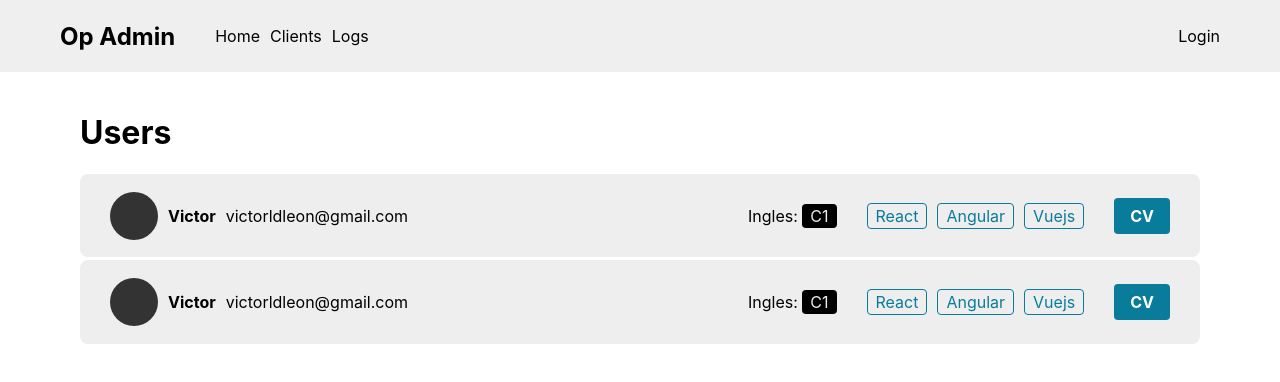
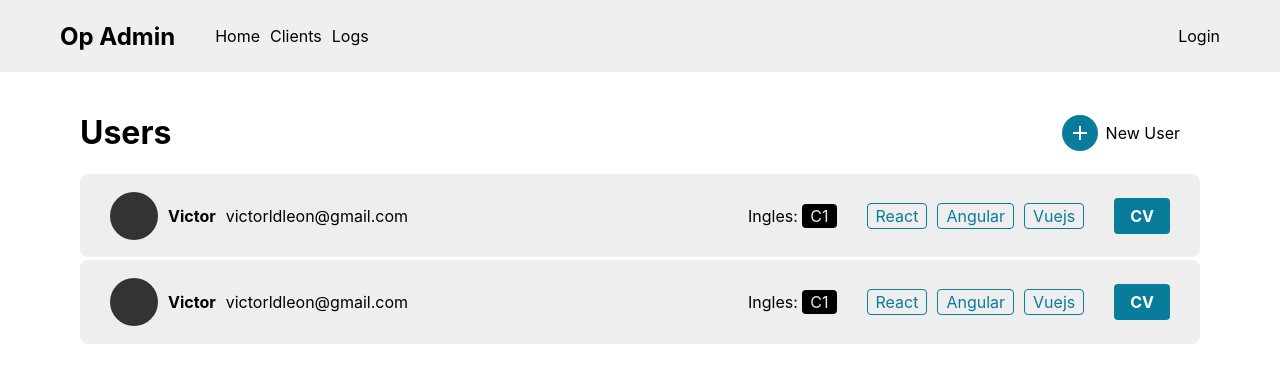
Before and after one commit to victorldleon/operations-admin, a React (Create React App) app: page / in a window 1280 px wide. Shown: the top 382 px of the page. Built offline with nearby package versions, Linux system fonts and the light colour scheme.

Commit message:
adds new user button

```diff
--- a/src/pages/Users/Users.css
+++ b/src/pages/Users/Users.css
@@ -0,0 +1,21 @@
+.sub-header {
+    align-items: center;
+    display: flex;
+    justify-content: space-between;
+    padding-right: 20px;
+}
+.sub-header .row  {
+    align-items: center;
+    display: flex;
+}
+.sub-header .row .icon {
+    align-items: center;
+    background-color: rgb(10, 124, 155);
+    border-radius: 50%;
+    justify-content: center;
+    height: 24px;
+    display: flex;
+    margin-right: 8px;
+    padding: 6px;
+    width: 24px;
+}
--- a/src/pages/Users/Users.js
+++ b/src/pages/Users/Users.js
@@ -1,8 +1,18 @@
+import { Link } from "react-router-dom";
 import UsersList from "../../components/organisms/UsersList/UserList";
+import './Users.css';
 function UsersPage() {
     return (
         <div>
-            <h1>Users</h1>
+            <div className="sub-header">
+                <h1>Users</h1>
+                <Link to="/users/new"className="row" >
+                    <svg className="icon" viewBox="0 0 24 24">
+                        <path d="M19,13H13V19H11V13H5V11H11V5H13V11H19V13Z" fill="#fff" />
+                    </svg>
+                <p>New User</p>
+                </Link>
+            </div>
             <UsersList />
         </div>
     );
```
